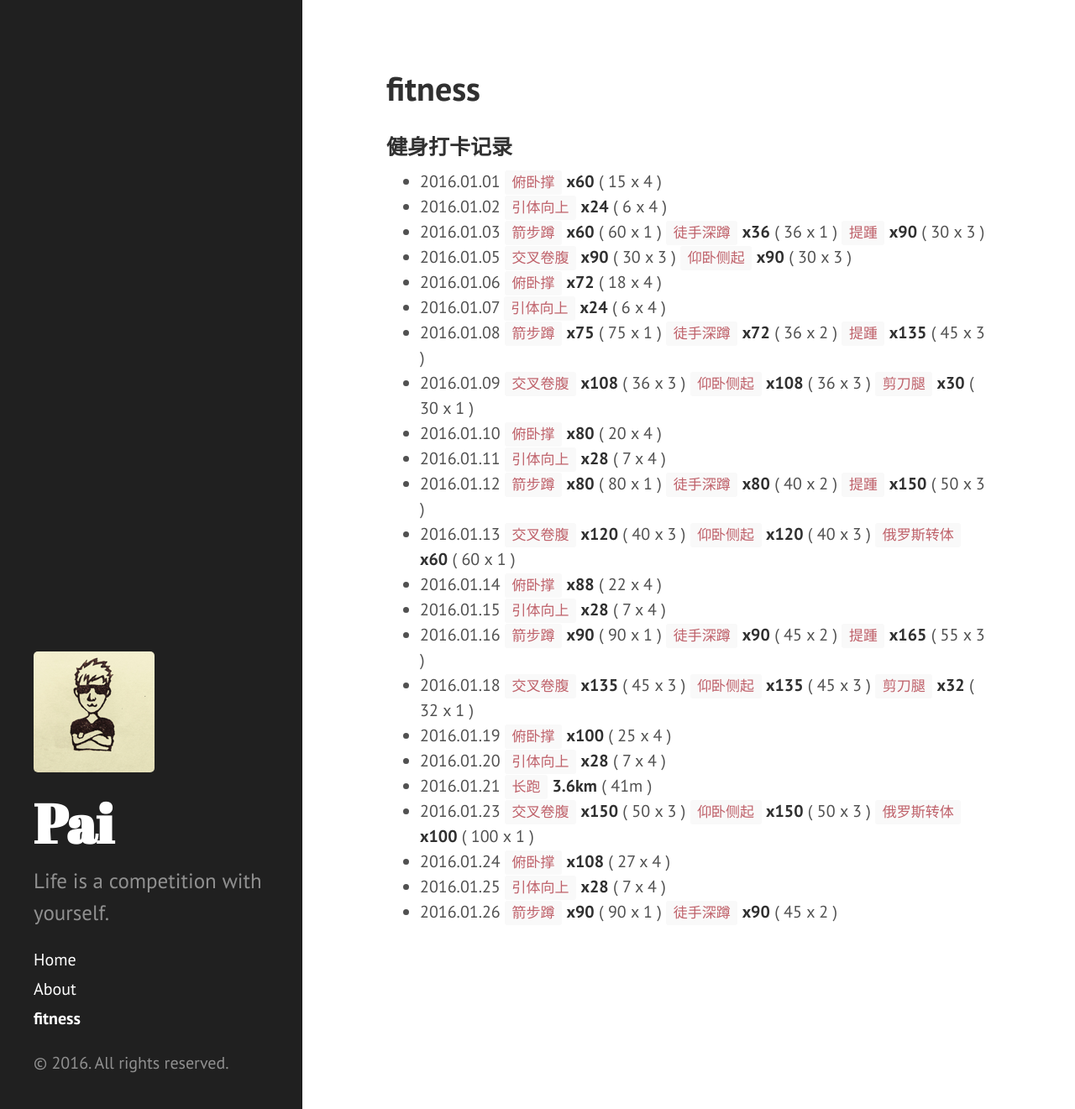
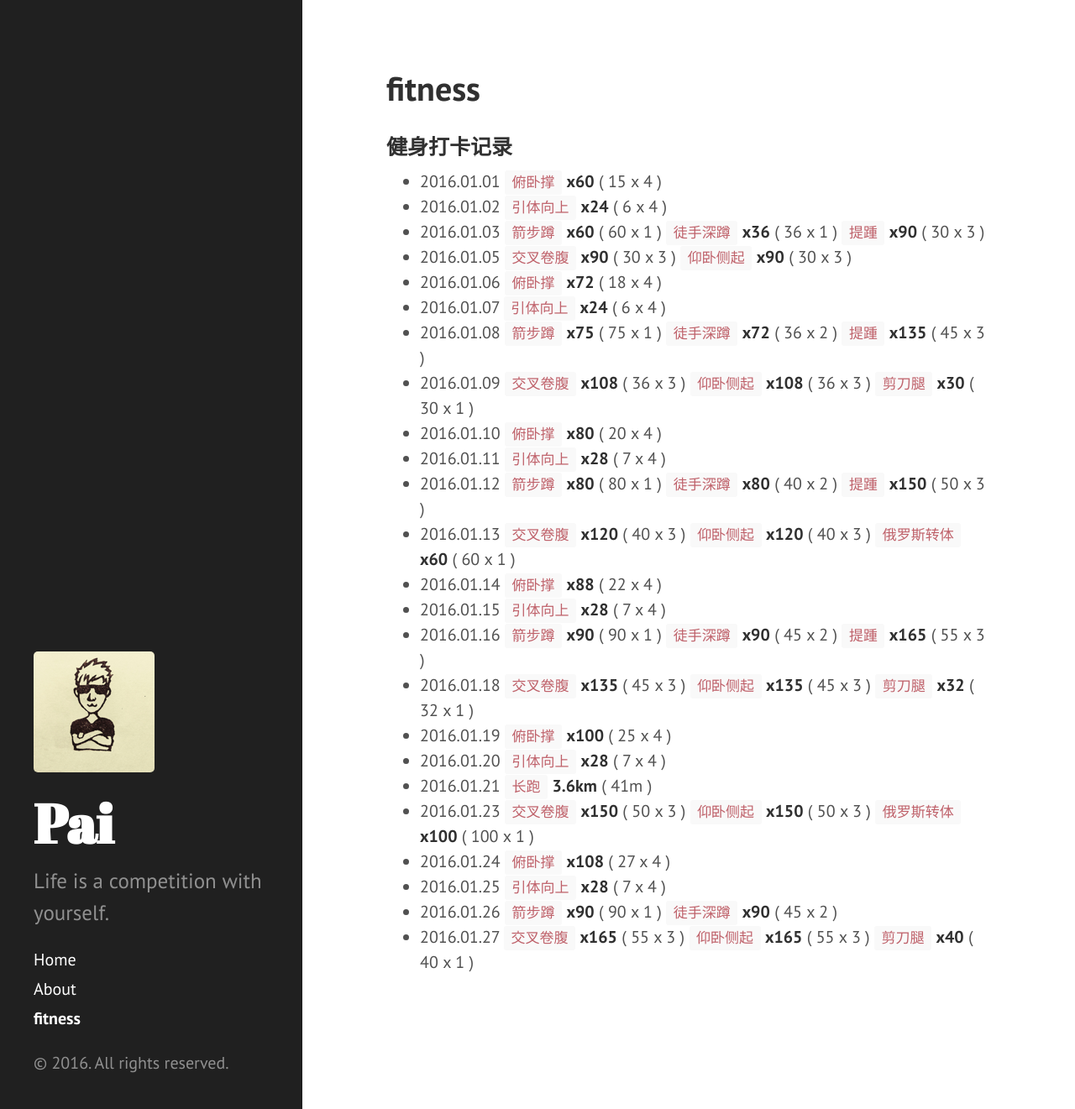
Before and after one commit to dragon8897/dragon8897.github.io, a Jekyll site: the page built from fitness.md, in a window 1280 px wide and 1321 px high. Shown: the whole window at 84% size. Built offline with Jekyll 4.4.1, drawn with Linux system fonts in a browser that asks for light colours; Markdown is read by kramdown in place of the engine named in the settings.

Commit message:
add fitness record

```diff
--- a/fitness.md
+++ b/fitness.md
@@ -28,3 +28,4 @@ title: fitness
 - 2016.01.24 `俯卧撑` **x108** ( 27 x 4 )
 - 2016.01.25 `引体向上` **x28** ( 7 x 4 )
 - 2016.01.26 `箭步蹲` **x90** ( 90 x 1 ) `徒手深蹲` **x90** ( 45 x 2 )
+- 2016.01.27 `交叉卷腹` **x165** ( 55 x 3 ) `仰卧侧起` **x165** ( 55 x 3 ) `剪刀腿` **x40** ( 40 x 1 )
```
